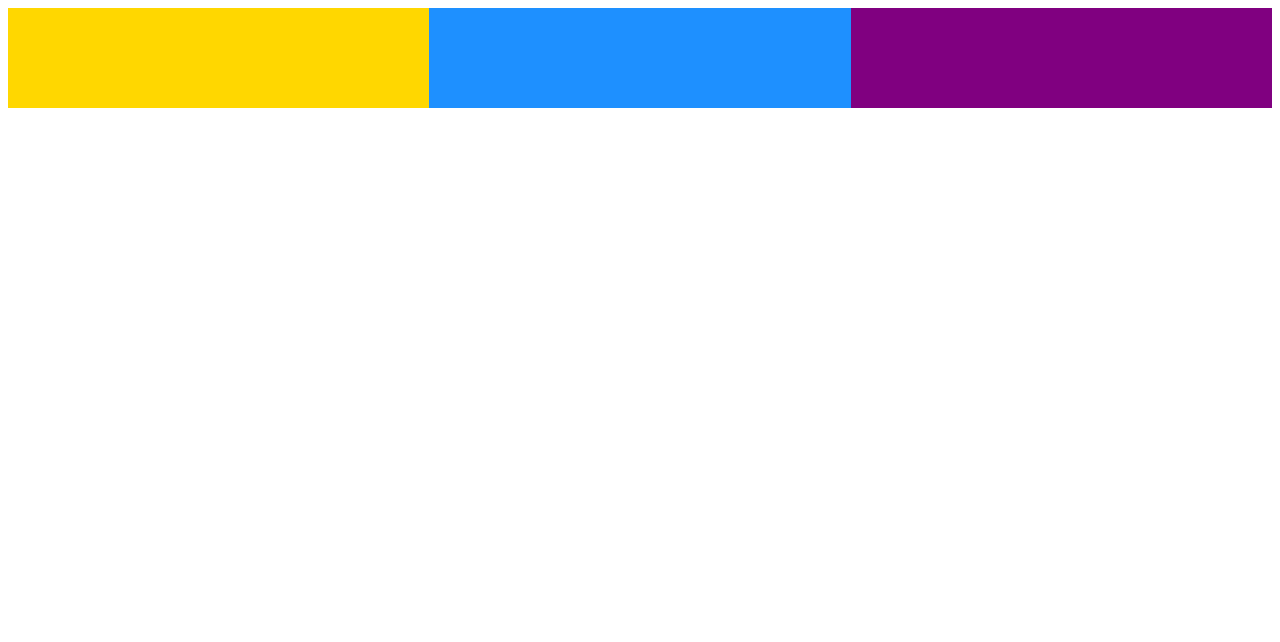
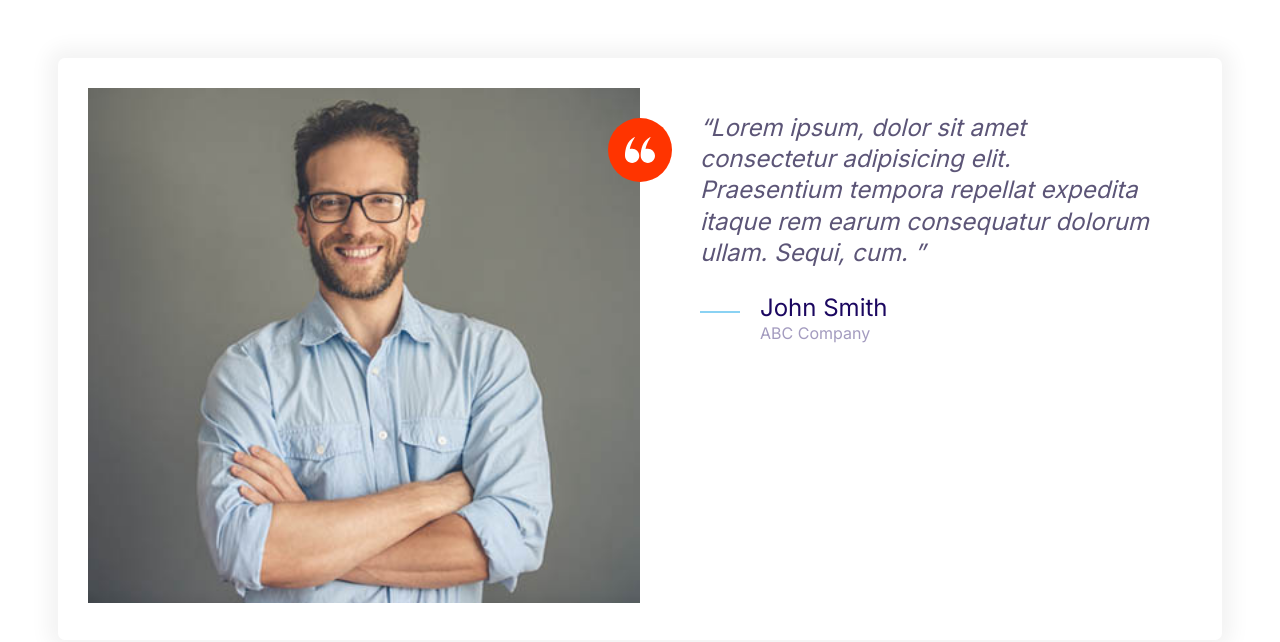
Before and after one commit to kokspro/mosh-project-page, a plain HTML site: page index.html in a window 1280 px wide. Drawn offline with Linux system fonts and the light colour scheme.

Commit message:
Designed testimonials

```diff
--- a/index.html
+++ b/index.html
@@ -11,11 +11,38 @@
     <link rel="stylesheet" href="style.css">
 
 </head>
-<body>
-    <div class="grid grid--1x2 grid--1x3">
-        <div style="height: 100px; background: gold;"></div>
-        <div style="height: 100px; background: dodgerblue;"></div>
-        <div style="height: 100px; background: purple;"></div>
+<body style="padding: 5rem">
+    <div class="card testimonial">
+        <div class="grid grid--1x2">
+            <div class="testimonial__image">
+                <img src="images/testimonial.jpg"
+                    alt="Happy, smiling customer">
+                <span class="icon-container icon-container--accent">
+                    <svg class="icon icon--white icon--small">
+                        <use xlink:href="images/sprite.svg#quotes"></use>
+                    </svg>
+                </span>
+            </div>
+            <blockquote class="quote">
+                <p class="quote__text">Lorem ipsum, dolor sit amet consectetur adipisicing elit.
+                     Praesentium tempora repellat expedita itaque rem earum
+                     consequatur dolorum ullam. Sequi, cum.
+                </p>
+                <footer>
+                    <div class="media">
+                        <div class="media__image">
+                            <svg class="icon quote__line">
+                                <use xlink:href="images/sprite.svg#line"></use>
+                            </svg>
+                        </div>
+                        <div class="media__body">
+                            <h3 class="media__title quote__author">John Smith</h3>
+                            <p class="quote__organization">ABC Company</p>
+                        </div>
+                    </div>
+                </footer>
+            </blockquote>
+        </div>
     </div>
 </body>
 </html>
--- a/style.scss
+++ b/style.scss
@@ -157,8 +157,17 @@ a {
     height: 40px;
 }
 
+.icon--small {
+    width: 30px;
+    height: 30px;
+}
+
 .icon--primary {
     fill: $primaryColor;
+}
+
+.icon--white {
+    fill: #fff;
 }
 
 .icon-container {
@@ -169,6 +178,10 @@ a {
     width: 64px;
     justify-content: center;
     align-items: center;
+}
+
+.icon-container--accent {
+    background: $accentColor;
 }
 
 /*Buttons*/
@@ -442,3 +455,33 @@ a {
         grid-template-columns: repeat(3, 1fr);
     }
 }
+
+/*Testimonials*/
+
+.testimonial {
+    padding: 3rem;
+}
+
+.testimonial__image {
+    position: relative;
+}
+
+.testimonial__image > img {
+    width: 100%;
+}
+
+.testimonial__image > .icon-container {
+    position: absolute;
+    top: 3rem;
+    right: -32px;
+}
+
+@media screen and (min-width: 768px) {
+    .testimonial .quote,
+    .testimonial .quote__author {
+        font-size: 2.4rem;
+    }
+    .testimonial .quote {
+        margin-left: 6rem;
+    }
+}
```
Also changed, not shown: components/testimonials.html (added, +32 -0 lines), images/testimonial.jpg (added), style.css, 1 other file.
